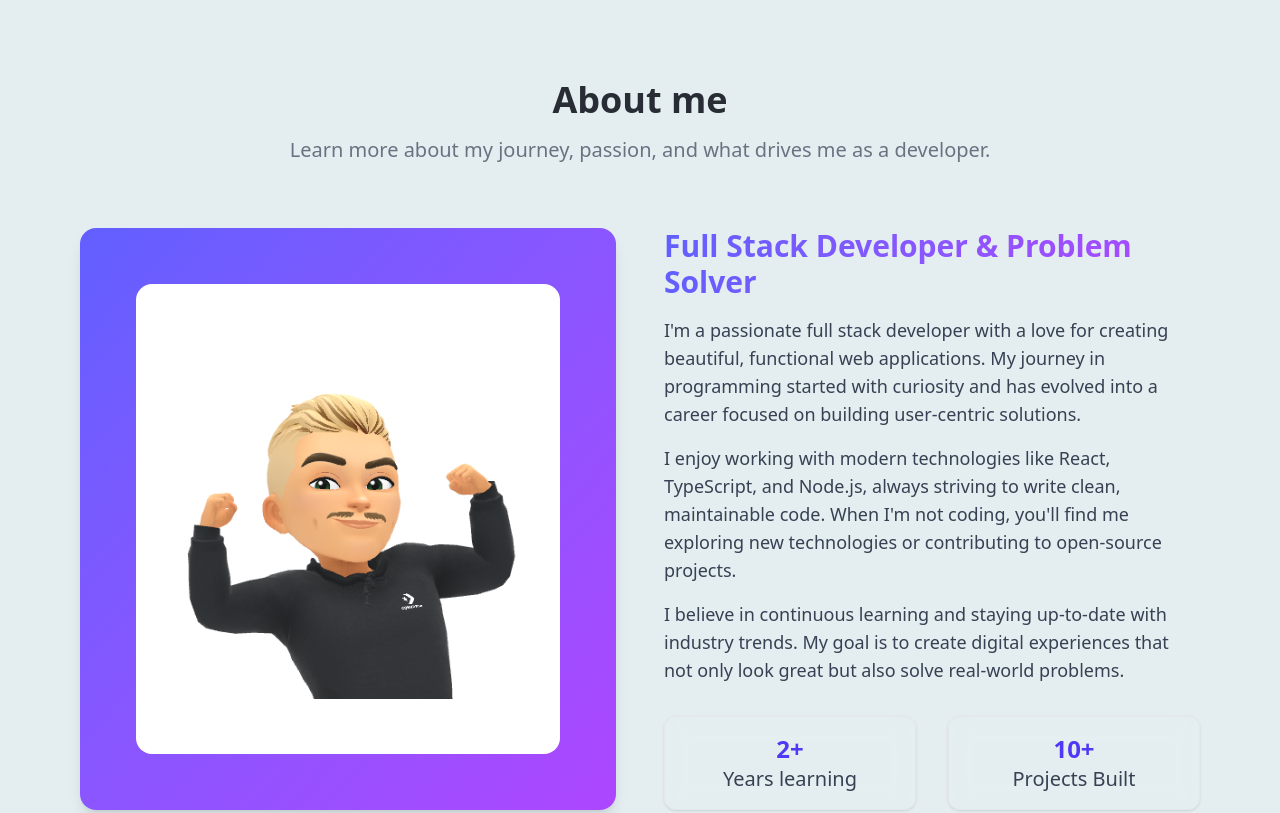
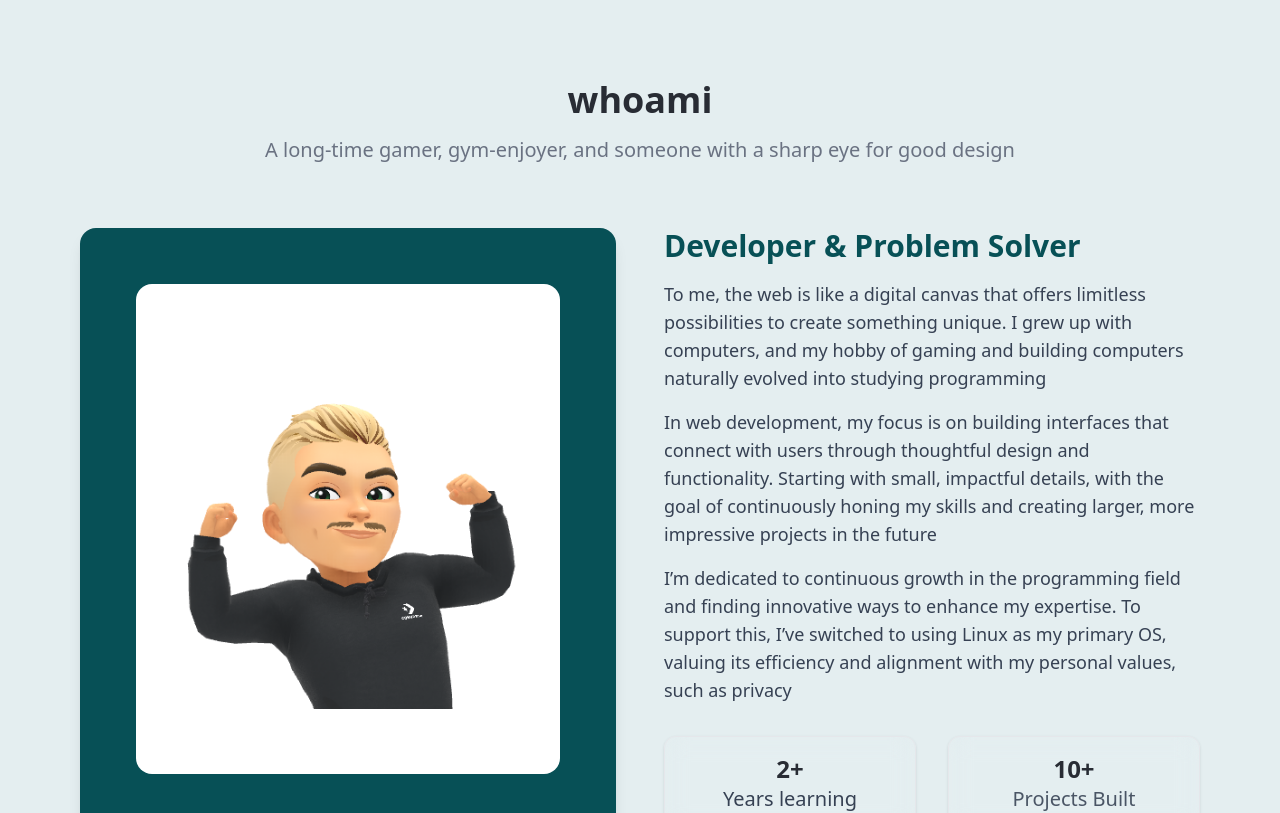
Before and after one commit to Vaahtopahvi/rikuvaa, a React (Vite) app: page / in a window 1280 px wide. Shown: the part 800-1613 px from the top of the page. Built offline with nearby package versions, Linux system fonts and the light colour scheme.

Commit message:
updated styles and text

```diff
--- a/src/components/About.tsx
+++ b/src/components/About.tsx
@@ -2,21 +2,23 @@ function About() {
   return (
     <section id="about" className="py-20 px-4 max-w-6xl mx-auto">
       <div className="mb-16 text-center">
-        <h2 className="mb-4 font-bold text-4xl dark:text-white">About me</h2>
+        <h2 className="mb-4 font-bold text-4xl dark:text-[oklch(0.9422_0.011_211.04)]">
+          whoami
+        </h2>
         <p className="text-xl sm:text-xl text-gray-500 dark:text-gray-400">
-          Learn more about my journey, passion, and what drives me as a
-          developer.
+          A long-time gamer, gym-enjoyer, and someone with a sharp eye for good
+          design
         </p>
       </div>
 
       {/* grid */}
       <div className="grid md:grid-cols-2 gap-12">
-        {/* frame and bitmoji.*/}
+        {/* frame and pic*/}
         {/* box*/}
         <div className="flex justify-center">
           {/* frame */}
-          <div className="flex w-full aspect-square rounded-2xl bg-gradient-to-br from-indigo-500 to-purple-500 shadow-lg justify-center items-center p-14">
-            {/* bitmoji */}
+          <div className="flex w-full aspect-square rounded-2xl bg-[oklch(0.3943_0.0647_203.9)] dark:bg-[oklch(0.3943_0.0647_203.9)] shadow-lg justify-center items-center p-14">
+            {/* pic, vaiha bitmoji johonki järkevään */}
             <div className="bg-white dark:bg-[var(--background)] rounded-2xl w-full h-full flex justify-center items-center p-8">
               <img
                 src="src/assets/528f7f3e88fe812da8e0431b69ed2d23dc9169d644069e39dfd2dc1b4fcc59f4.0.png"
@@ -28,39 +30,42 @@ function About() {
         </div>
         {/* right side text */}
         <div className="text-lg">
-          <h3 className="mb-4 text-3xl font-bold bg-gradient-to-r from-indigo-500 to-purple-500 bg-clip-text text-transparent">
-            Full Stack Developer & Problem Solver
+          <h3 className="mb-4 text-3xl font-bold text-[oklch(0.3943_0.0647_203.9)] dark:text-[oklch(0.3943_0.0647_203.9)]">
+            Developer & Problem Solver
           </h3>
           <p className="text-gray-700 dark:text-gray-300 mb-4">
-            I'm a passionate full stack developer with a love for creating
-            beautiful, functional web applications. My journey in programming
-            started with curiosity and has evolved into a career focused on
-            building user-centric solutions.
+            To me, the web is like a digital canvas that offers limitless
+            possibilities to create something unique. I grew up with computers,
+            and my hobby of gaming and building computers naturally evolved into
+            studying programming
           </p>
           <p className="text-gray-700 dark:text-gray-300 mb-4">
-            I enjoy working with modern technologies like React, TypeScript, and
-            Node.js, always striving to write clean, maintainable code. When I'm
-            not coding, you'll find me exploring new technologies or
-            contributing to open-source projects.
+            In web development, my focus is on building interfaces that connect
+            with users through thoughtful design and functionality. Starting
+            with small, impactful details, with the goal of continuously honing
+            my skills and creating larger, more impressive projects in the
+            future
           </p>
           <p className="text-gray-700 dark:text-gray-300">
-            I believe in continuous learning and staying up-to-date with
-            industry trends. My goal is to create digital experiences that not
-            only look great but also solve real-world problems.
+            I’m dedicated to continuous growth in the programming field and
+            finding innovative ways to enhance my expertise. To support this,
+            I’ve switched to using Linux as my primary OS, valuing
+            its efficiency and alignment with my personal values, such as
+            privacy
           </p>
           {/* quick fax */}
           <div className="flex mt-8 gap-8">
             <div className="flex-1 text-center border border-gray-200 dark:border-gray-700 text-xl p-5 rounded-xl py-4 shadow-sm backdrop-blur-md">
-              <p className="text-indigo-600 dark:text-indigo-400 text-2xl font-bold">
+              <p className="text-2xl font-bold">
                 2+
               </p>
               <p className="text-gray-700 dark:text-gray-300">Years learning</p>
             </div>
             <div className="flex-1 text-center border border-gray-200 dark:border-gray-700 text-xl p-5 rounded-xl py-4 shadow-sm backdrop-blur-md">
-              <p className="text-indigo-600 dark:text-indigo-400 text-2xl font-bold">
+              <p className="text-2xl font-bold">
                 10+
               </p>
-              <p className="text-gray-700 dark:text-gray-300">Projects Built</p>
+              <p className="text-gray-600 dark:text-gray-300">Projects Built</p>
             </div>
           </div>
         </div>
```
